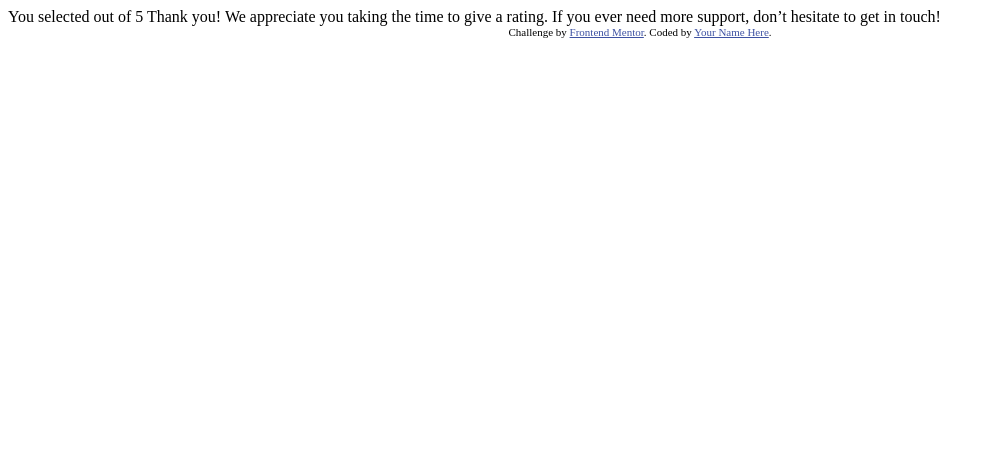
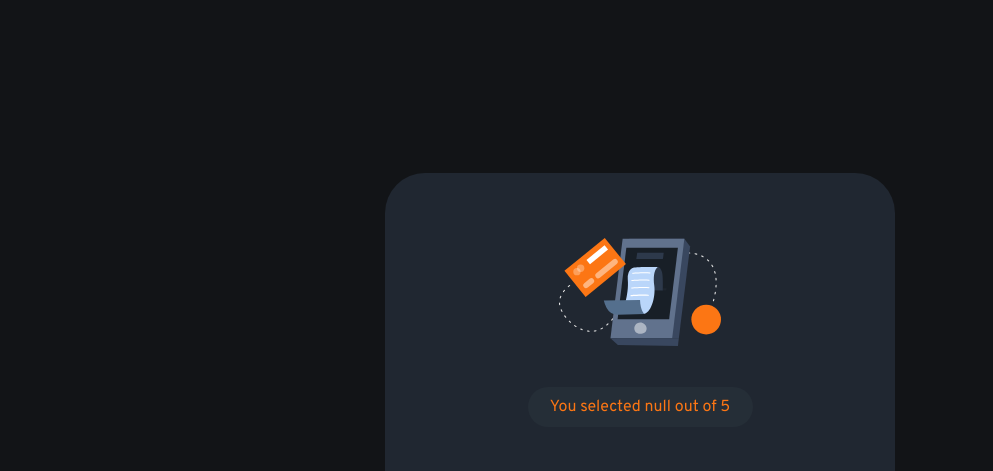
Before and after one commit to MeowB/interactive-rating-component, a plain HTML site: page thanksyou.html in a window 1280 px wide. Shown: the top 471 px of the page, without its empty margins (0-993 px from the left). Drawn offline with Linux system fonts and the light colour scheme.

Commit message:
finishing the project

```diff
--- a/styles/style.scss
+++ b/styles/style.scss
@@ -108,3 +108,41 @@ main {
 		cursor: pointer;
 	}
 }
+
+// THANKS YOU STATE
+
+.thanksyou {
+	text-align: center;
+
+	img {
+		margin: 45px 0 15px 0;
+	}
+
+	.selected {
+		margin: 20px auto 50px auto;
+		width: 50%;
+		background-color: $c-dark-blue;
+		padding: 10px;
+		border-radius: 25px;
+		color: #FC7614;
+	}
+
+	p {
+		color: $c-light-grey;
+		margin: 25px auto;
+	}
+}
+
+
+.attribution {
+	font-size: 11px;
+	text-align: center;
+	position: fixed;
+	bottom: 0;
+	width: 100%;
+	text-align: center;
+}
+
+.attribution a {
+	color: $c-orange;
+}
--- a/thanksyou.html
+++ b/thanksyou.html
@@ -3,34 +3,38 @@
 <head>
   <meta charset="UTF-8">
   <meta name="viewport" content="width=device-width, initial-scale=1.0"> <!-- displays site properly based on user's device -->
-
+	<link rel="stylesheet" href="styles/style.css">
   <link rel="icon" type="image/png" sizes="32x32" href="./images/favicon-32x32.png">
 
   <title>Frontend Mentor | Interactive rating component</title>
 
   <!-- Feel free to remove these styles or customise in your own stylesheet 👍 -->
-  <style>
-    .attribution { font-size: 11px; text-align: center; }
-    .attribution a { color: hsl(228, 45%, 44%); }
-  </style>
 </head>
 <body>
 
-  <!-- Thank you state start -->
+ 	<!-- Thank you state start -->
+	<main>
+		<div class="rating thanksyou">
+			<img src="images/illustration-thank-you.svg" alt="illustration-thank-you">
 
-  You selected <!-- Add rating here --> out of 5
+			<div class="selected">You selected <!-- Add rating here --> out of 5</div>
 
-  Thank you!
+			<h1>Thank you!</h1>
 
-  We appreciate you taking the time to give a rating. If you ever need more support,
-  don’t hesitate to get in touch!
+			<p>
 
-  <!-- Thank you state end -->
+				We appreciate you taking the time to give a rating. If you ever need more support,
+				don’t hesitate to get in touch!
+			</p>
+		</div>
+	</main>
+	<!-- Thank you state end -->
+
 
 
   <div class="attribution">
     Challenge by <a href="https://www.frontendmentor.io?ref=challenge" target="_blank">Frontend Mentor</a>.
-    Coded by <a href="#">Your Name Here</a>.
+    Coded by <a href="https://github.com/MeowB">Scott Borlon</a>.
   </div>
 
   <script src="thanksyou.js"></script>
--- a/thanksyou.js
+++ b/thanksyou.js
@@ -1,6 +1,5 @@
 const urlParams = new URLSearchParams(window.location.search);
 const value = urlParams.get("value")
 
-if (value){
-	console.log(`received this value: ${value}`)
-}
+let selectedScore = document.querySelector(".selected")
+selectedScore.innerHTML = `You selected ${value} out of 5`
```
Also changed, not shown: index.html (+5 -0 lines), styles/style.css, 1 other file.
